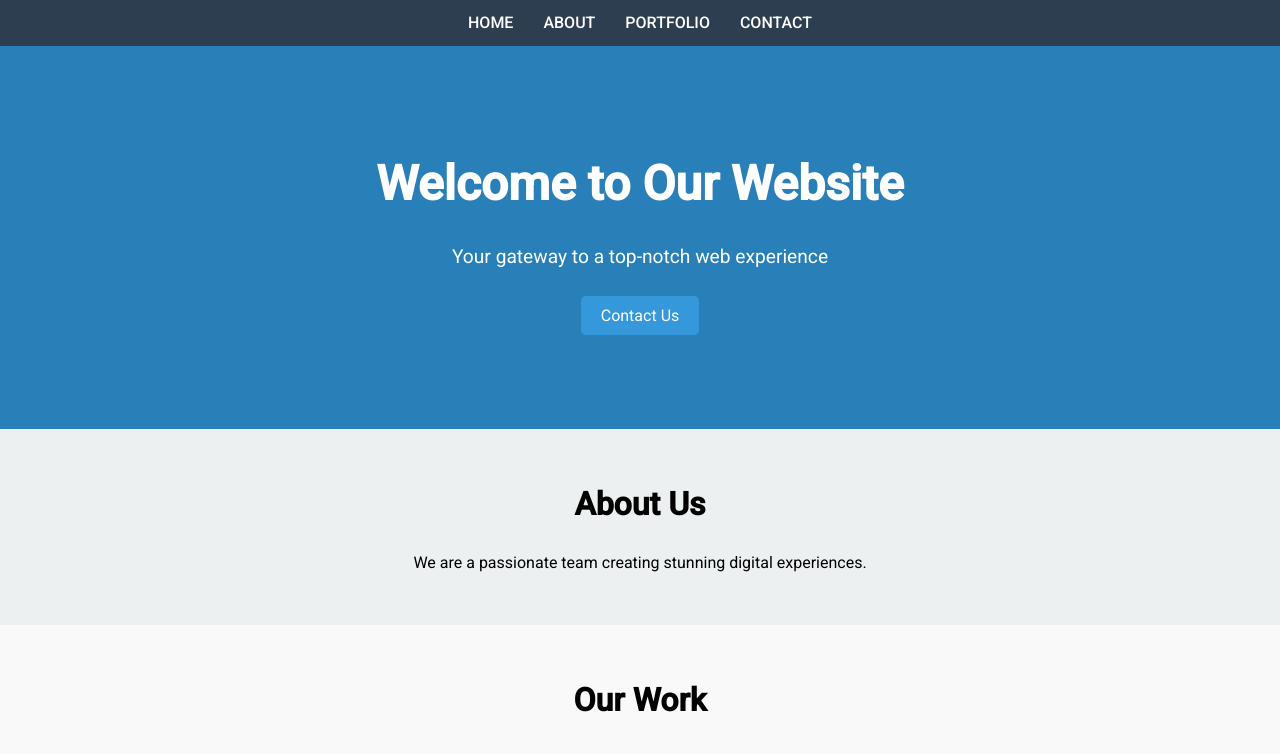
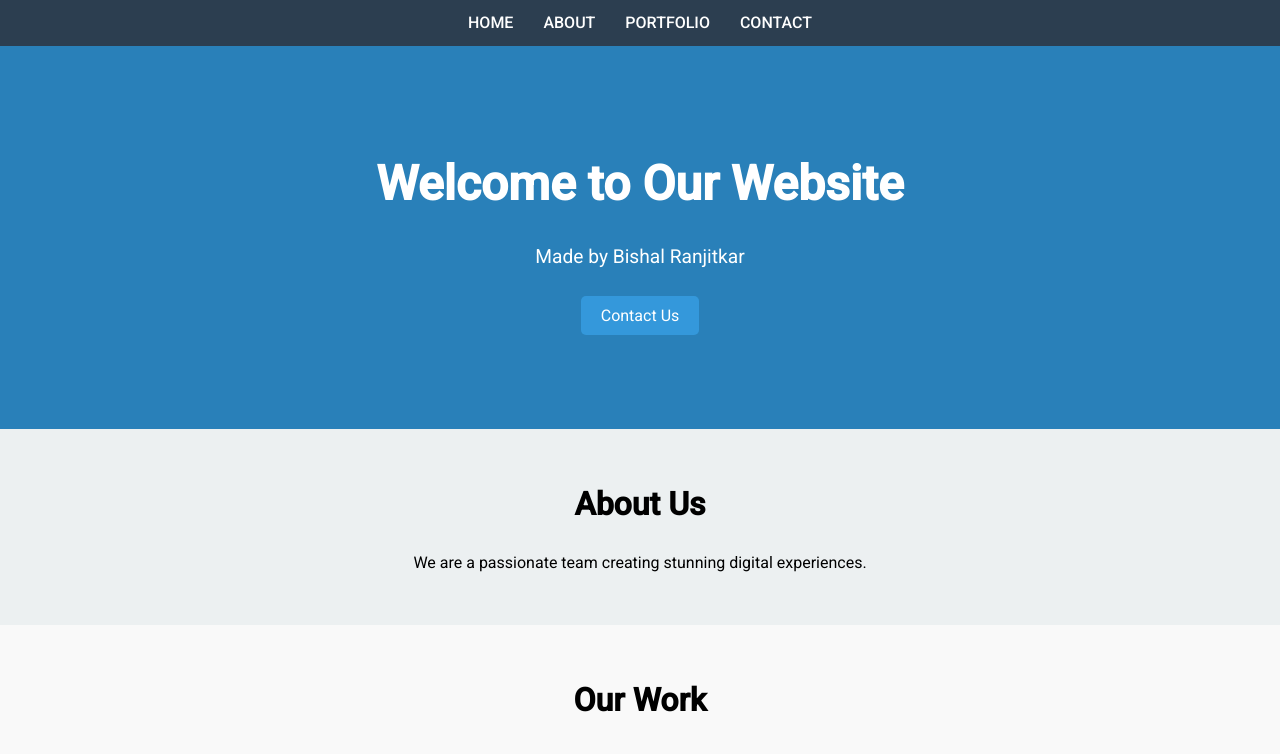
Before and after one commit to bishalranjit2002/demo, a plain HTML site: page index.html in a window 1280 px wide. Shown: the top 754 px of the page. Drawn offline with Linux system fonts and the light colour scheme.

Commit message:
new feature

```diff
--- a/index.html
+++ b/index.html
@@ -190,7 +190,7 @@
   <!-- Hero Section -->
   <section id="home" class="hero">
     <h1>Welcome to Our Website</h1>
-    <p>Your gateway to a top-notch web experience</p>
+    <p>Made by Bishal Ranjitkar</p>
     <a href="#contact" class="btn">Contact Us</a>
   </section>
 
```
